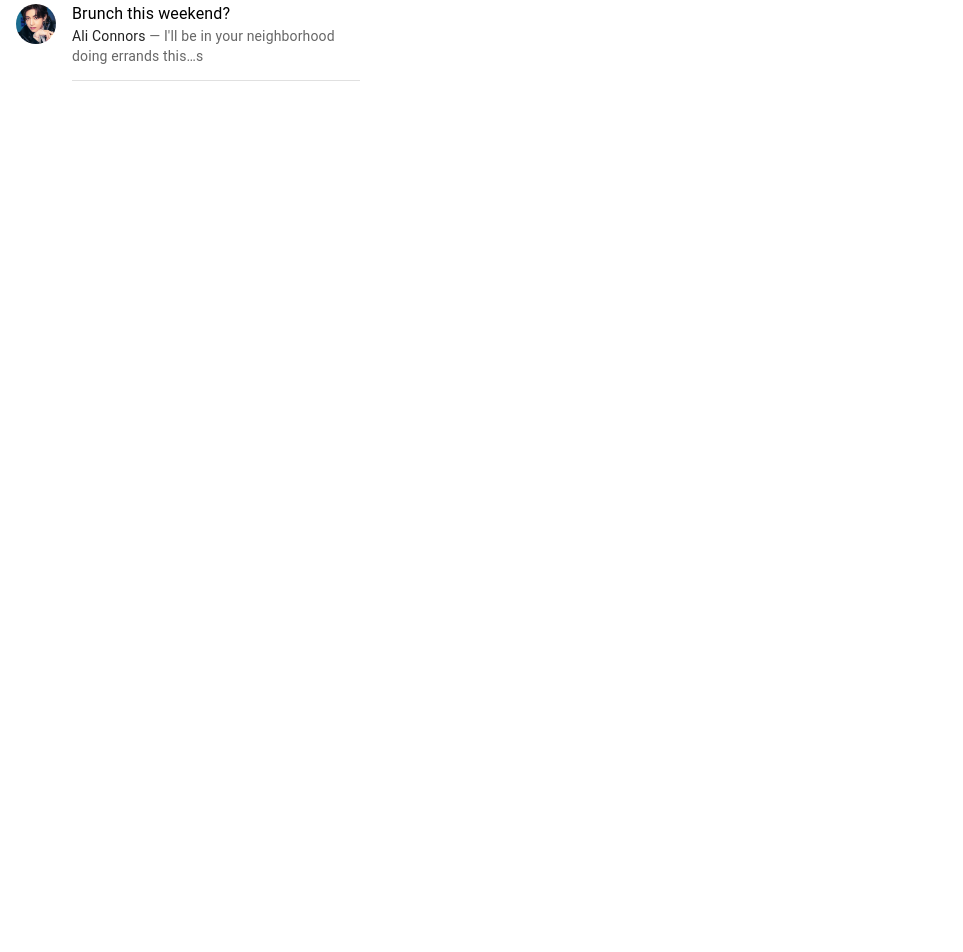
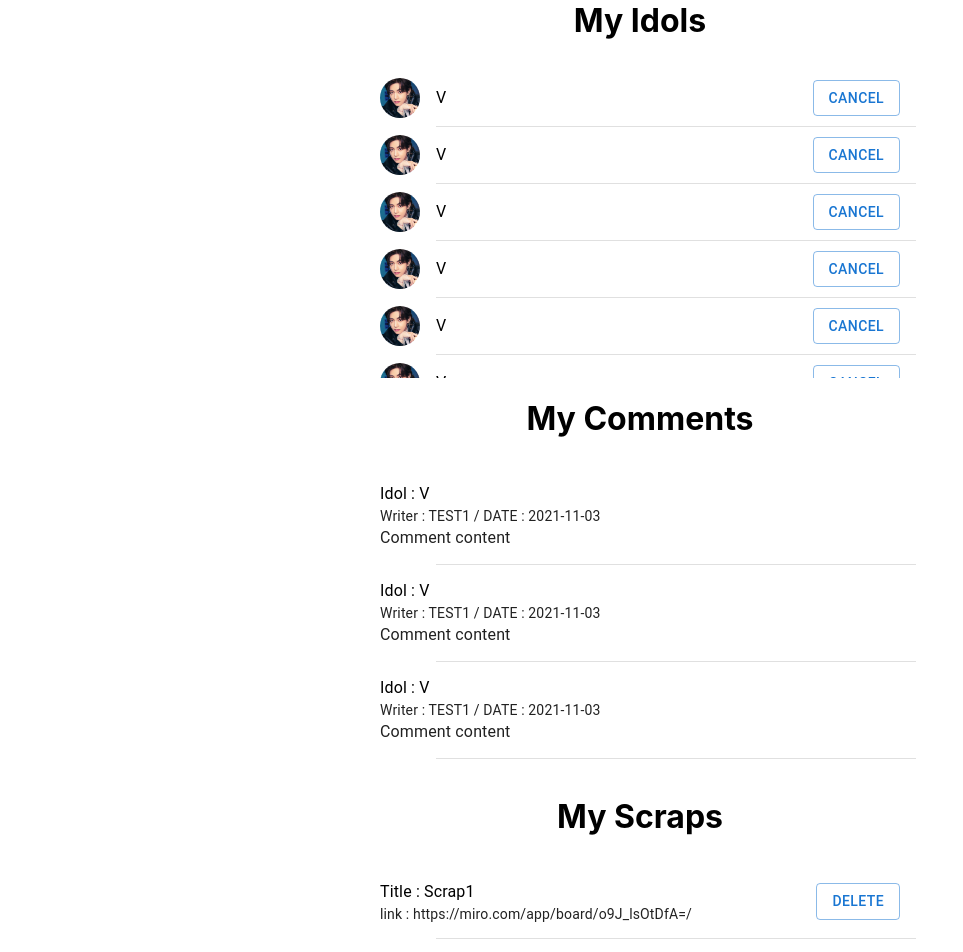
Before and after one commit to swsnu/swpp2021-team7, a React (Create React App) app in the folder frontend/: page /mypage/1 in a window 1280 px wide. Shown: the part 20-972 px from the top of the page, without its empty margins (0-963 px from the left). Before the commit the page ends 800 px from the top, so only its background shows below. Built offline with nearby package versions, Linux system fonts and the light colour scheme.

Commit message:
MyPage 완성

```diff
--- /dev/null
+++ b/frontend/src/components/MyPage/FavoriteIdol.jsx
@@ -0,0 +1,26 @@
+import React, { Component } from 'react';
+import ListItem from '@mui/material/ListItem';
+import Divider from '@mui/material/Divider';
+import ListItemText from '@mui/material/ListItemText';
+import ListItemAvatar from '@mui/material/ListItemAvatar';
+import Avatar from '@mui/material/Avatar';
+import Button from '@mui/material/Button';
+
+export default class FavoriteIdol extends Component {
+    render() {
+        return (
+            <React.Fragment>
+                <ListItem>
+                    <ListItemAvatar>
+                        <Avatar alt="Remy Sharp" src="/images/BTS_V.jpg" />
+                    </ListItemAvatar>
+                    <ListItemText
+                        primary="V"
+                    />
+                    <Button variant="outlined">cancel</Button>
+                </ListItem>
+                <Divider variant="inset" component="li" />
+            </React.Fragment>
+        )
+    }
+}
--- /dev/null
+++ b/frontend/src/components/MyPage/FavoriteIdolList.jsx
@@ -0,0 +1,27 @@
+import React, { Component } from 'react';
+import List from '@mui/material/List';
+
+import FavoriteIdol from './FavoriteIdol';
+
+export default class FavoriteIdolList extends Component {
+    render() {
+        return (
+            <React.Fragment>
+                <List sx={{
+                    width: '100%',
+                    bgcolor: 'background.paper',
+                    position: 'relative',
+                    overflow: 'auto',
+                    maxHeight: 300,
+                }}>
+                    <FavoriteIdol></FavoriteIdol>
+                    <FavoriteIdol></FavoriteIdol>
+                    <FavoriteIdol></FavoriteIdol>
+                    <FavoriteIdol></FavoriteIdol>
+                    <FavoriteIdol></FavoriteIdol>
+                    <FavoriteIdol></FavoriteIdol>
+                </List>
+            </React.Fragment>
+        )
+    }
+}
--- /dev/null
+++ b/frontend/src/components/MyPage/MyArticle.jsx
@@ -0,0 +1,36 @@
+import React, { Component } from 'react';
+import ListItem from '@mui/material/ListItem';
+import Divider from '@mui/material/Divider';
+import ListItemText from '@mui/material/ListItemText';
+import Typography from '@mui/material/Typography';
+import Button from '@mui/material/Button';
+
+
+export default class MyArticle extends Component {
+    render() {
+        return (
+            <React.Fragment>
+                <ListItem>
+                    <ListItemText
+                        sx={{ display: 'block'}}
+                        primary="Title : Scrap1"
+                        secondary={
+                            <React.Fragment>
+                                <Typography
+                                    sx={{ display: 'inline' }}
+                                    component="span"
+                                    variant="body2"
+                                    color="text.primary"
+                                >
+                                    {"link : https://miro.com/app/board/o9J_lsOtDfA=/"}
+                                </Typography>
+                            </React.Fragment>
+                        }
+                    />
+                    <Button variant="outlined">delete</Button>
+                </ListItem>
+                <Divider variant="inset" component="li" />
+            </React.Fragment>
+        )
+    }
+}
--- /dev/null
+++ b/frontend/src/components/MyPage/MyArticleList.jsx
@@ -0,0 +1,27 @@
+import React, { Component } from 'react';
+import List from '@mui/material/List';
+
+import MyArticle from './MyArticle';
+export default class MyArticleList extends Component {
+    render() {
+        return (
+            <React.Fragment>
+                <List sx={{
+                    width: '100%',
+                    bgcolor: 'background.paper',
+                    position: 'relative',
+                    overflow: 'auto',
+                    maxHeight: 300,
+                }}>
+                    <MyArticle></MyArticle>
+                    <MyArticle></MyArticle>
+                    <MyArticle></MyArticle>
+                    <MyArticle></MyArticle>
+                    <MyArticle></MyArticle>
+                    <MyArticle></MyArticle>
+
+                </List>
+            </React.Fragment>
+        )
+    }
+}
--- /dev/null
+++ b/frontend/src/components/MyPage/MyComment.jsx
@@ -0,0 +1,42 @@
+import React, { Component } from 'react';
+import ListItem from '@mui/material/ListItem';
+import Divider from '@mui/material/Divider';
+import ListItemText from '@mui/material/ListItemText';
+import Typography from '@mui/material/Typography';
+
+export default class MyComment extends Component {
+    render() {
+        return (
+            <React.Fragment>
+                <ListItem>
+                    <ListItemText
+                        sx={{ display: 'block'}}
+                        primary="Idol : V"
+                        secondary={
+                            <React.Fragment>
+                                <Typography
+                                    sx={{ display: 'inline' }}
+                                    component="span"
+                                    variant="body2"
+                                    color="text.primary"
+                                >
+                                    {"Writer : TEST1 / DATE : 2021-11-03"}
+                                </Typography>
+                                <Typography
+                                    sx={{ display: 'block' }}
+                                    component="span"
+                                    variant="body1"
+                                    color="text.primary"
+                                >
+                                    {"Comment content"}
+                                </Typography>
+                            </React.Fragment>
+                        }
+
+                    />
+                </ListItem>
+                <Divider variant="inset" component="li" />
+            </React.Fragment>
+        )
+    }
+}
--- /dev/null
+++ b/frontend/src/components/MyPage/MyCommentList.jsx
@@ -0,0 +1,27 @@
+import React, { Component } from 'react';
+import List from '@mui/material/List';
+
+import MyComment from './MyComment';
+
+export default class MyCommentList extends Component {
+    render() {
+        return (
+            <React.Fragment>
+                <List sx={{
+                    width: '100%',
+                    bgcolor: 'background.paper',
+                    position: 'relative',
+                    overflow: 'auto',
+                    maxHeight: 300,
+                }}>
+                    <MyComment></MyComment>
+                    <MyComment></MyComment>
+                    <MyComment></MyComment>
+                    <MyComment></MyComment>
+                    <MyComment></MyComment>
+                    <MyComment></MyComment>
+                </List>
+            </React.Fragment>
+        )
+    }
+}
--- a/frontend/src/containers/MyPage.jsx
+++ b/frontend/src/containers/MyPage.jsx
@@ -1,39 +1,27 @@
 import React, { Component } from 'react';
-import List from '@mui/material/List';
-import ListItem from '@mui/material/ListItem';
-import Divider from '@mui/material/Divider';
-import ListItemText from '@mui/material/ListItemText';
-import ListItemAvatar from '@mui/material/ListItemAvatar';
-import Avatar from '@mui/material/Avatar';
-import Typography from '@mui/material/Typography';
+import Container from '@mui/material/Container';
+
+import FavoriteIdolList from '../components/MyPage/FavoriteIdolList';
+import MyCommentList from '../components/MyPage/MyCommentList';
+import MyArticleList from '../components/MyPage/MyArticleList';
 
 export default class MyPage extends Component {
     render() {
         return (
-            <List sx={{ width: '100%', maxWidth: 360, bgcolor: 'background.paper' }}>
-                <ListItem alignItems="flex-start">
-                    <ListItemAvatar>
-                        <Avatar alt="Remy Sharp" src="/images/BTS_V.jpg" />
-                    </ListItemAvatar>
-                    <ListItemText
-                        primary="Brunch this weekend?"
-                        secondary={
-                            <React.Fragment>
-                                <Typography
-                                    sx={{ display: 'inline' }}
-                                    component="span"
-                                    variant="body2"
-                                    color="text.primary"
-                                >
-                                    Ali Connors
-                                </Typography>
-                                {" — I'll be in your neighborhood doing errands this…s"}
-                            </React.Fragment>
-                        }
-                    />
-                </ListItem>
-                <Divider variant="inset" component="li" />
-            </List>
+            <React.Fragment>
+                <Container maxWidth="sm">
+                    <h1>My Idols</h1>
+                    <FavoriteIdolList></FavoriteIdolList>
+                </Container>
+                <Container maxWidth="sm">
+                    <h1>My Comments</h1>
+                    <MyCommentList></MyCommentList>
+                </Container>
+                <Container maxWidth="sm">
+                    <h1>My Scraps</h1>
+                    <MyArticleList></MyArticleList>
+                </Container>
+            </React.Fragment>
         )
     }
 }
```
